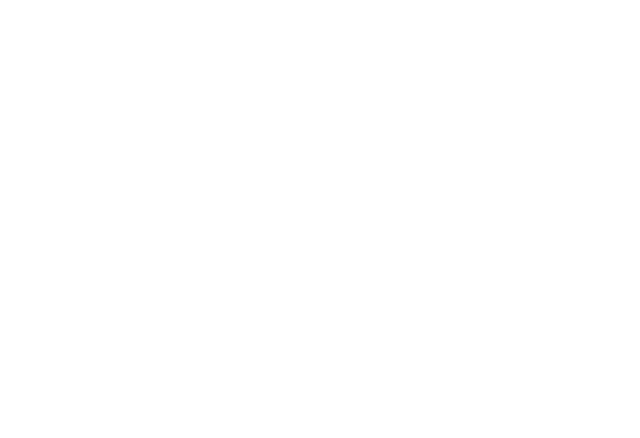
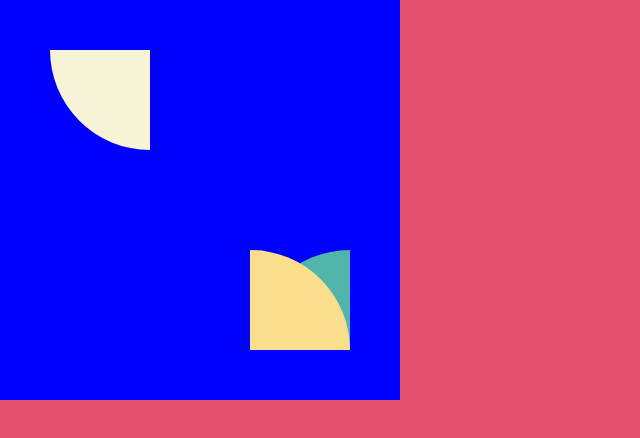
Before and after one commit to gabfernandes8/cssbattle, a plain HTML site: page desafio 6/index.html in a window 1280 px wide. Shown: the whole page, without its empty margins (0-640 px from the left). Drawn offline with Linux system fonts and the light colour scheme.

Commit message:
aaaaaaaaaaaaaaa

```diff
--- a/desafio 6/index.html
+++ b/desafio 6/index.html
@@ -7,6 +7,10 @@
     <title>CSS BATTLE #6</title>
 </head>
 <body>
-
+    <div class="bolinha">
+        <div id="azul"></div>
+        <div id="amarelo"></div>
+        <div id="branco"></div>
+    </div>
 </body>
 </html>
--- a/desafio 6/style.css
+++ b/desafio 6/style.css
@@ -0,0 +1,45 @@
+*{
+    margin: 0;
+    padding: 0;
+    box-sizing: border-box;
+}
+
+body{
+    height: 100vh;
+    background-color: #E3516E;
+    align-items: center;
+}
+
+.bolinha{
+    display: grid;
+    grid-template-areas:
+        "azul amarelo"
+        "branco";
+    place-items: center;
+    background-color: blue;
+    height: 50vh;
+    width: 50vh;
+}
+
+div{
+    width: 100px;
+    height: 100px;
+}
+
+#azul{
+    grid-area: azul;
+    background: #51B5A9;
+    border-radius: 100px 0px 0px 0px;
+}
+
+#amarelo{
+    grid-area: amarelo;
+    background: #FADE8B;
+    border-radius: 0px 100px 0px 0px;
+}
+
+#branco{
+    /* grid-area: branco; */
+    background: #F7F3D7;
+    border-radius: 0px 0px 0px 100px;
+}
```
